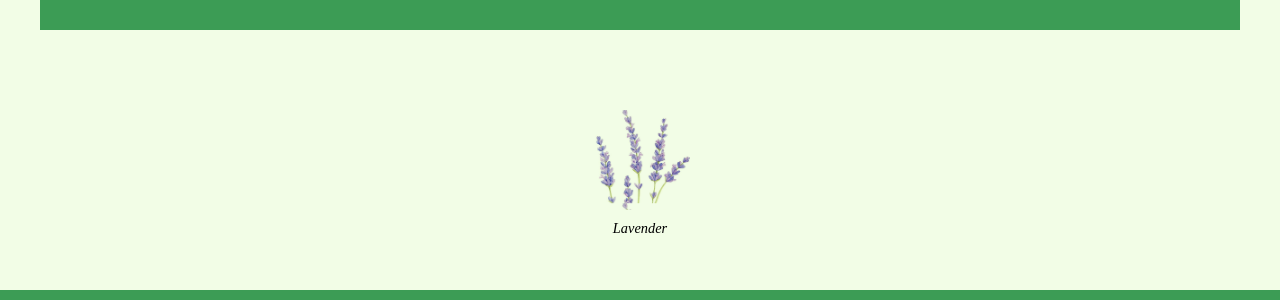
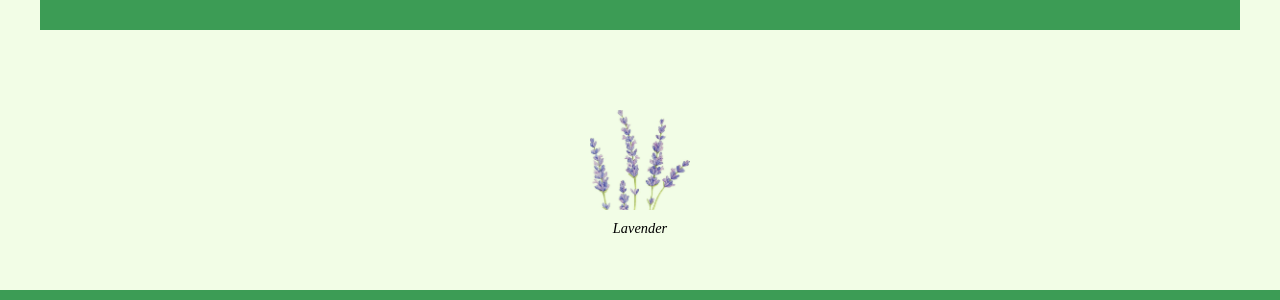
Before and after one commit to qjack001/Spotted, a Jekyll site: the page built from index.html, in a window 1280 px wide. Shown: the part 460-760 px from the top of the page. Built offline with Jekyll 4.4.1, drawn with Linux system fonts in a browser that asks for light colours.

Commit message:
fix image and add favicon

```diff
--- a/_includes/meta.html
+++ b/_includes/meta.html
@@ -2,7 +2,7 @@
     <meta content='text/html; charset=utf-8' http-equiv='Content-Type'>
     <meta http-equiv='X-UA-Compatible' content='IE=edge'>
     <meta name='viewport' content='width=device-width, initial-scale=1.0, maximum-scale=1.0'>
-
+    <link rel="icon" type="image/png" href="https://qjack001.github.io/Spotted/favicon.ico">
     {% if page.excerpt %}
     <meta name="description" content="{{ page.excerpt| strip_html }}" />
     <meta property="og:description" content="{{ page.excerpt| strip_html }}" />
```
Also changed, not shown: images/404.jpg (deleted), images/config.png (deleted), images/first-post.png (deleted), images/jekyll-logo.png (deleted), images/jekyll-now-theme-screenshot.jpg (deleted), images/lavender.png, images/step1.gif (deleted).
